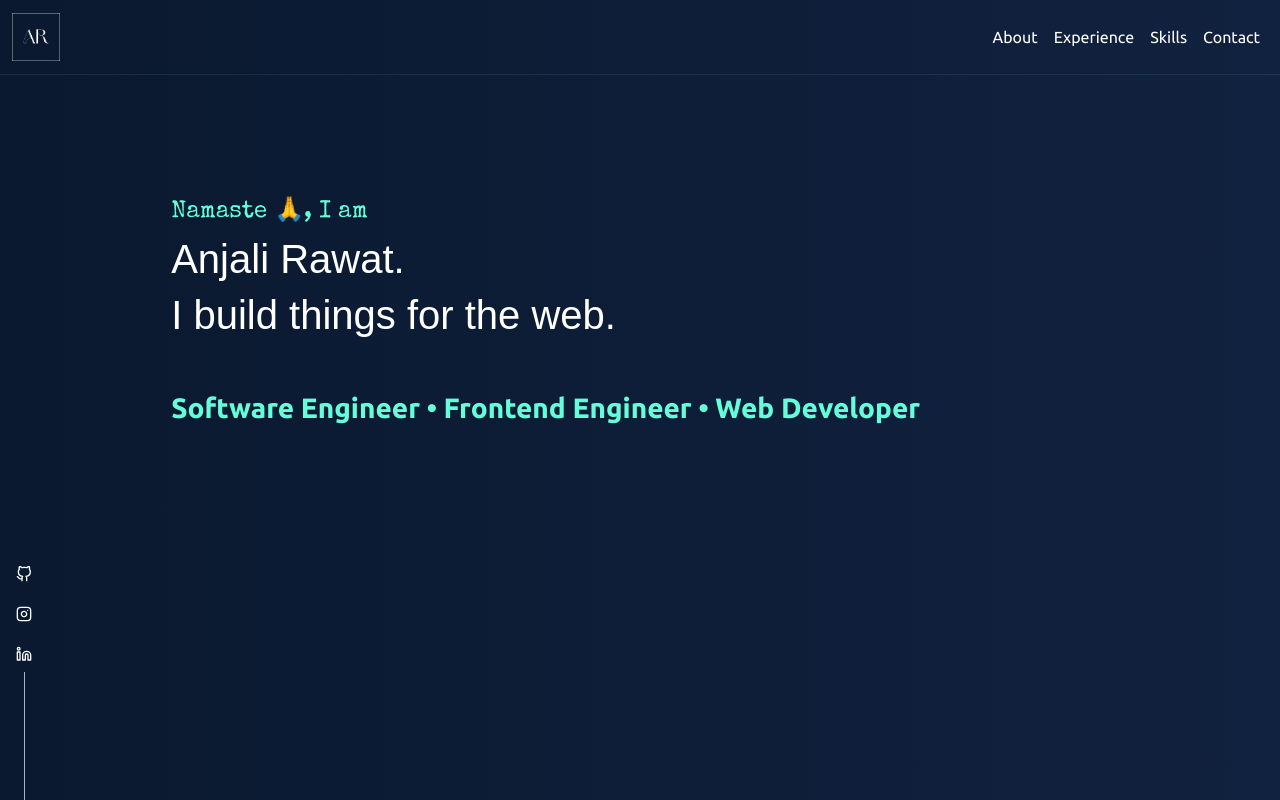
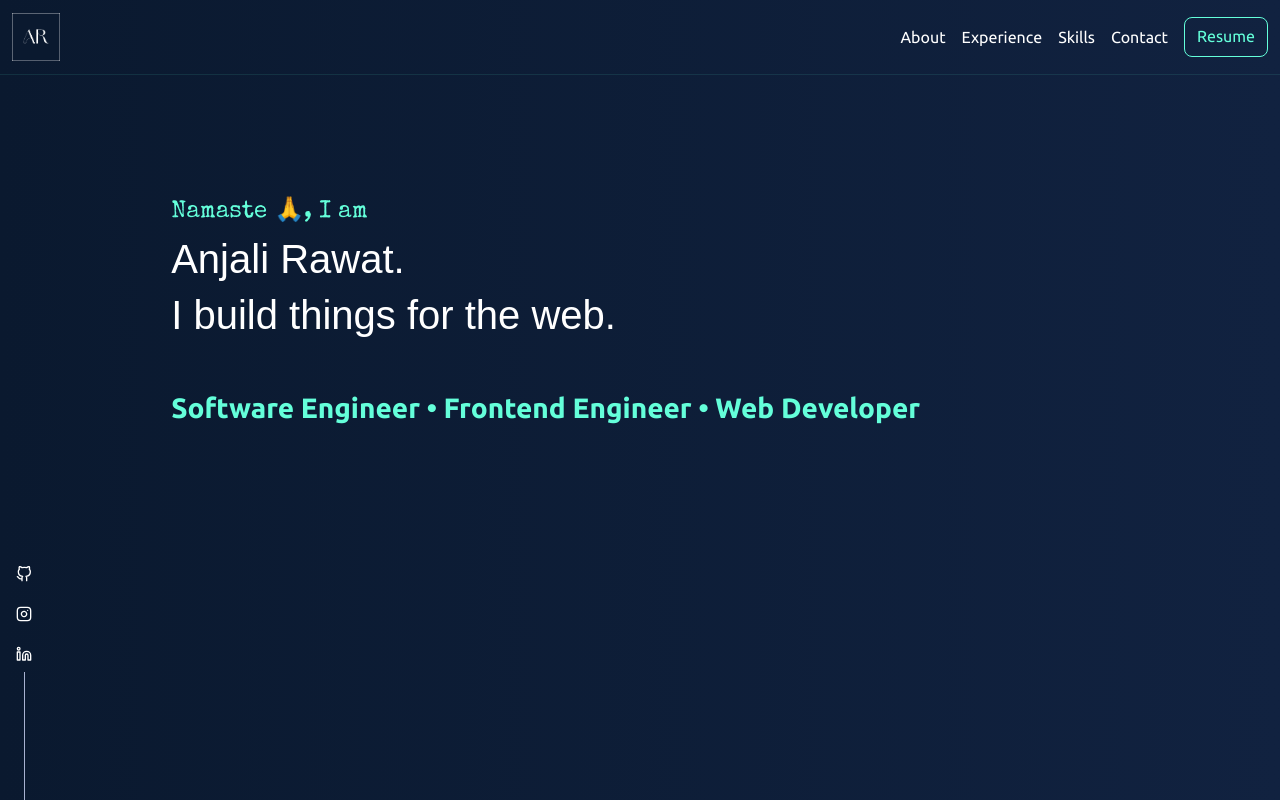
Before and after one commit to dev-bugger/portfolio, a React (Create React App) app: page / in a window 1280 px wide. Built offline with nearby package versions, Linux system fonts and the light colour scheme; a web font is replaced by a local one.

Commit message:
added resume

```diff
--- a/src/components/Header.tsx
+++ b/src/components/Header.tsx
@@ -1,5 +1,6 @@
 import logo from "assets/logo.png";
-import { Container, Nav, Navbar } from "react-bootstrap";
+import resume from "assets/resume.pdf";
+import { Button, Container, Nav, Navbar } from "react-bootstrap";
 
 const Header = () => (
   <Navbar as="header" sticky="top" collapseOnSelect expand="md">
@@ -22,7 +23,7 @@ const Header = () => (
           <Nav.Item>
             <Nav.Link href="#contact">Contact</Nav.Link>
           </Nav.Item>
-          {/* <Nav.Item>
+          <Nav.Item>
             <Button
               variant="outline-primary"
               href={resume}
@@ -31,7 +32,7 @@ const Header = () => (
             >
               Resume
             </Button>
-          </Nav.Item> */}
+          </Nav.Item>
         </Nav>
       </Navbar.Collapse>
     </Container>
--- a/webpack.config.ts
+++ b/webpack.config.ts
@@ -20,7 +20,7 @@ module.exports = {
         loader: "ts-loader",
       },
       {
-        test: /\.(png|jpe?g|gif)$/,
+        test: /\.(png|jpe?g|gif|pdf)$/,
         type: "asset/resource",
       },
       {
```
Also changed, not shown: 1 other file (tests, documents, lock files or other folders).
